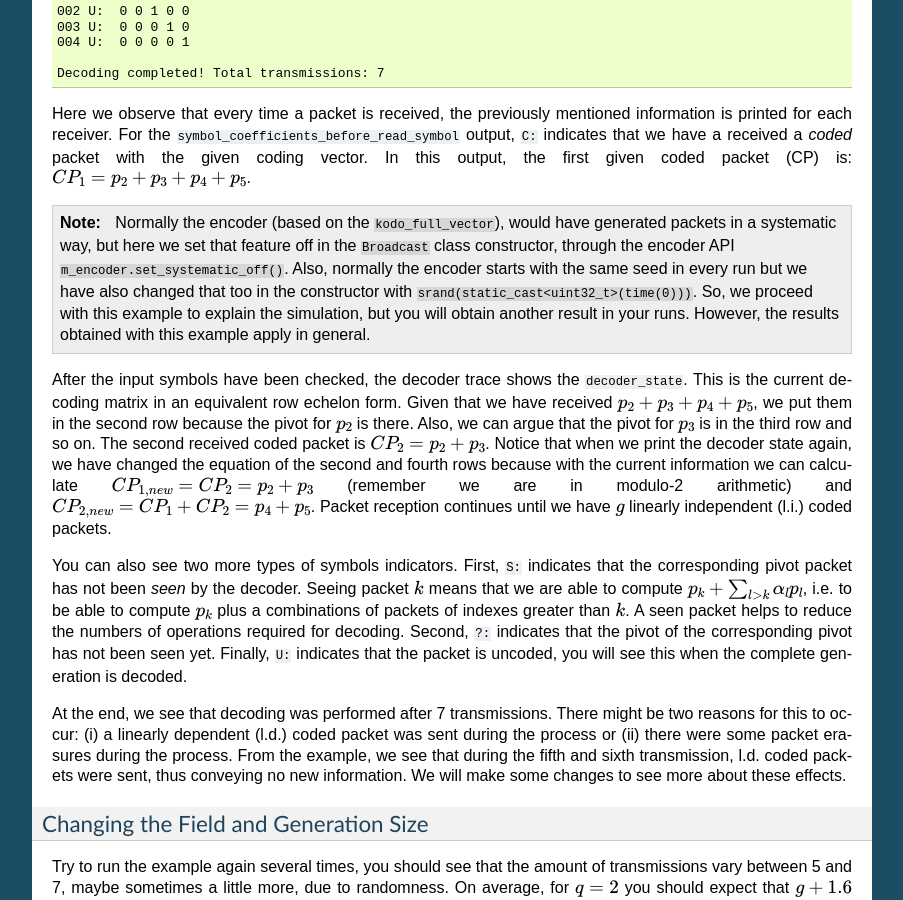
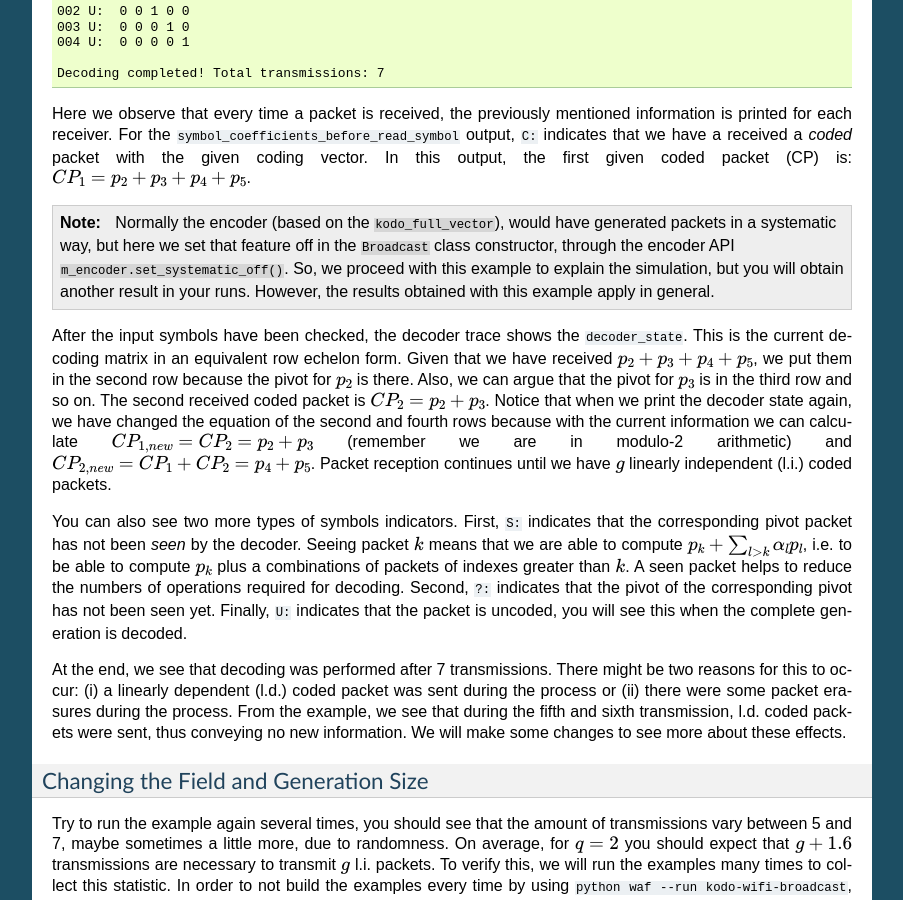
Before and after one commit to steinwurf/kodo-ns3-examples, a Sphinx documentation site: the page built from docs/wifi_broadcast.rst, in a window 1280 px wide and 900 px high, scrolled down 10564 px. Shown: the whole window, without its empty margins (198-1101 px from the left). Built offline with Sphinx 7.4.7, drawn with Linux system fonts in a browser that asks for light colours; formulas are drawn with MathJax 3.

```diff
--- a/docs/wifi_broadcast.rst
+++ b/docs/wifi_broadcast.rst
@@ -692,9 +692,7 @@
 .. note:: Normally the encoder (based on the ``kodo_full_vector``),
    would have generated packets in a systematic way,
    but here we set that feature off in the ``Broadcast`` class constructor,
-   through the encoder API ``m_encoder.set_systematic_off()``. Also, normally
-   the encoder starts with the same seed in every run but we have also changed
-   that too in the constructor with ``srand(static_cast<uint32_t>(time(0)))``.
+   through the encoder API ``m_encoder.set_systematic_off()``.
    So, we proceed with this example to explain the simulation, but you will
    obtain another result in your runs. However, the results obtained with
    this example apply in general.
```
Also changed, not shown: 6 other files.
